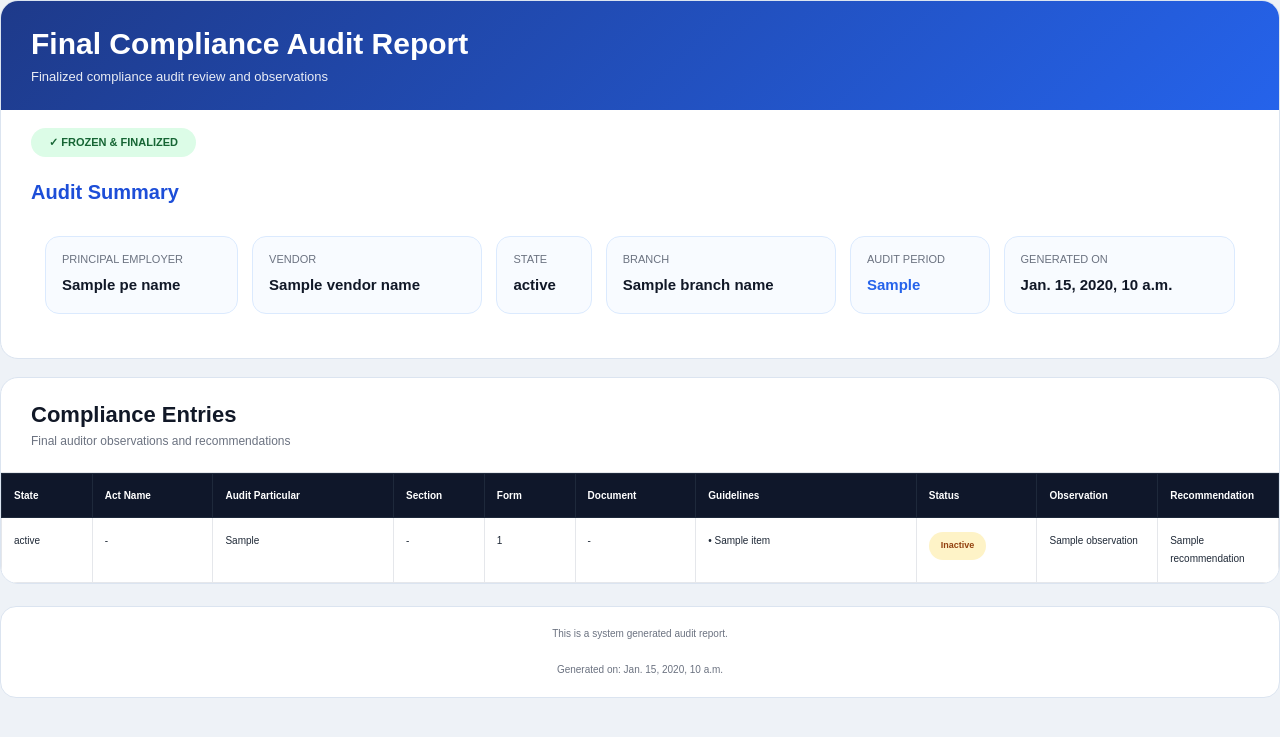
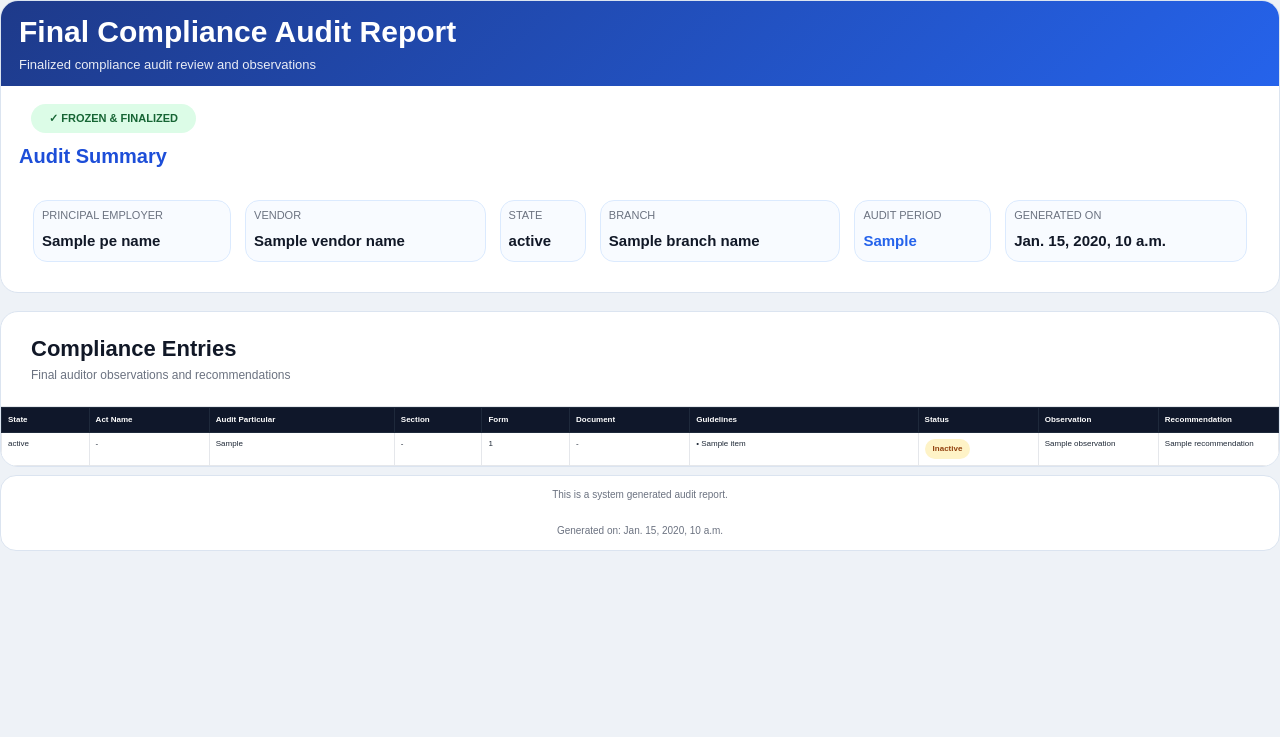
Before and after one commit to worldofMayur/HRcompliance, a Django app: template hr_compliance_backend/templates/auditor/final_audit_report.html in a window 1280 px wide. Shown: the top 737 px of the page. Run offline with Django 5.2, Linux system fonts and the light colour scheme; the template is opened without the code that fills it: most values are stand-ins (such as "Sample title", 1, 10 or a date in 2020).

```diff
--- a/hr_compliance_backend/templates/auditor/final_audit_report.html
+++ b/hr_compliance_backend/templates/auditor/final_audit_report.html
@@ -9,7 +9,7 @@
 
 @page{
     size:A4 landscape;
-    margin:16px;
+    margin:8px;
 }
 
 body{
@@ -38,7 +38,7 @@ body{
         #1e3a8a,
         #2563eb
     );
-    padding:26px 30px;
+    padding:14px 18px;
     color:white;
 }
 
@@ -68,7 +68,7 @@ body{
 }
 
 .summary-section{
-    padding:24px 30px 30px 30px;
+    padding:12px 18px 16px 18px;
 }
 
 .summary-title{
@@ -88,7 +88,7 @@ body{
     background:#f8fbff;
     border:1px solid #dbeafe;
     border-radius:14px;
-    padding:16px;
+    padding:8px;
     vertical-align:top;
 }
 
@@ -139,20 +139,20 @@ body{
 .audit-table th{
     background:#0f172a;
     color:white;
-    padding:14px 12px;
-    font-size:10px;
+    padding:6px;
+    font-size:8px;
     text-align:left;
     border:1px solid #1e293b;
     line-height:1.5;
 }
 
 .audit-table td{
-    padding:14px 12px;
+    padding:6px;
+    font-size:8px;
+    line-height:1.3;
     border:1px solid #e5e7eb;
     vertical-align:top;
     background:white;
-    font-size:10px;
-    line-height:1.8;
     word-wrap:break-word;
 }
 
@@ -166,9 +166,9 @@ body{
 
 .status{
     display:inline-block;
-    padding:7px 12px;
+    padding:4px 8px;
+    font-size:8px;
     border-radius:999px;
-    font-size:9px;
     font-weight:bold;
     line-height:1.5;
 }
@@ -200,11 +200,11 @@ body{
 }
 
 .footer{
-    margin-top:22px;
+    margin-top:8px;
+    padding:10px;
     background:white;
     border:1px solid #dbe4f0;
     border-radius:16px;
-    padding:18px;
     text-align:center;
     color:#6b7280;
     font-size:10px;
```
